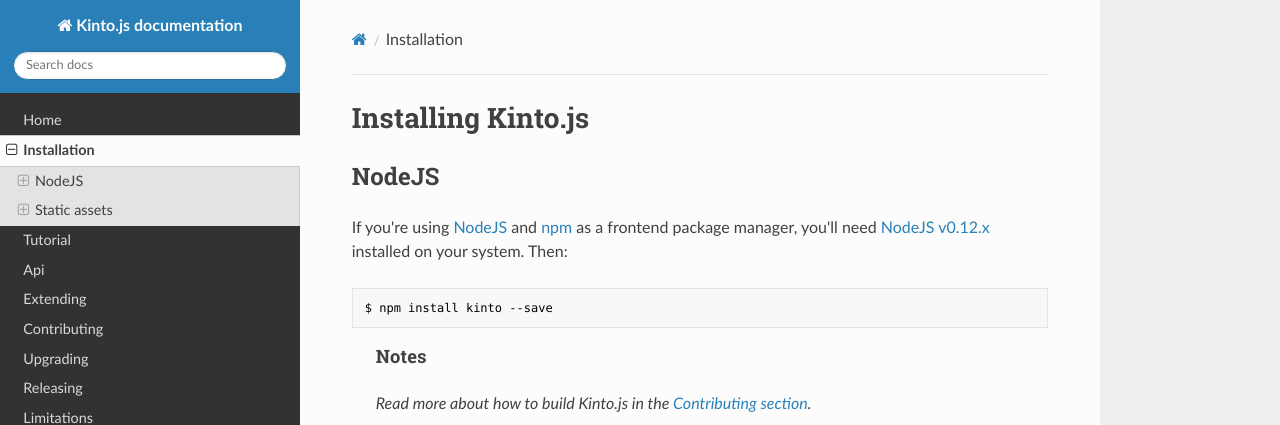
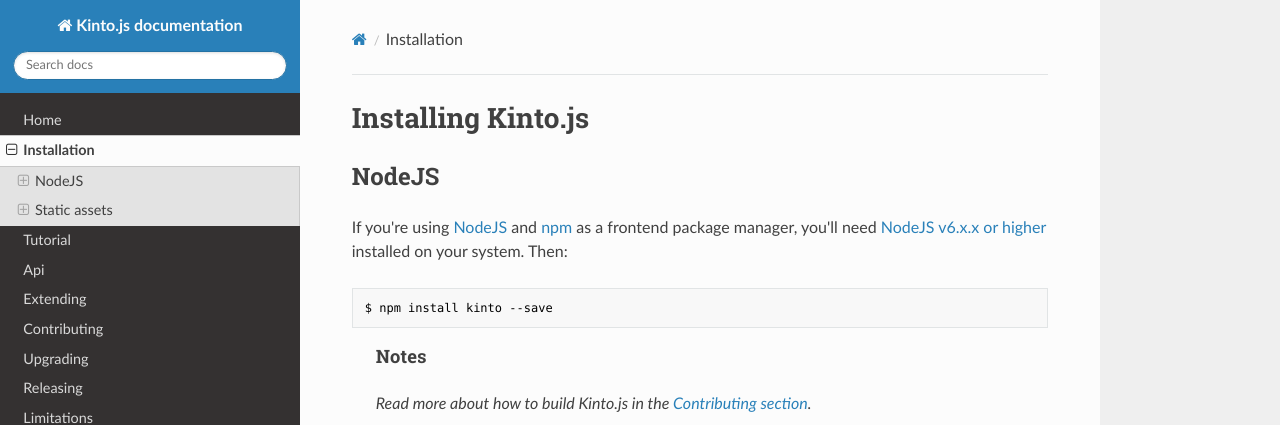
Before and after one commit to Kinto/kinto.js, an MkDocs documentation site: the page built from docs/installation.md, in a window 1280 px wide and 1323 px high. Shown: the top 425 px of the window. Built offline with MkDocs 1.6.1, drawn with Linux system fonts in a browser that asks for light colours; nearby versions of some CDN libraries; old or Windows-style settings are respelled for this version of MkDocs.

````diff
--- a/docs/installation.md
+++ b/docs/installation.md
@@ -2,7 +2,7 @@
 
 ## NodeJS
 
-If you're using [NodeJS](https://nodejs.org) and [npm](https://www.npmjs.com/) as a frontend package manager, you'll need [NodeJS v0.12.x](https://nodejs.org/download/) installed on your system. Then:
+If you're using [NodeJS](https://nodejs.org) and [npm](https://www.npmjs.com/) as a frontend package manager, you'll need [NodeJS v6.x.x or higher](https://nodejs.org/download/) installed on your system. Then:
 
 ```js
 $ npm install kinto --save
````
